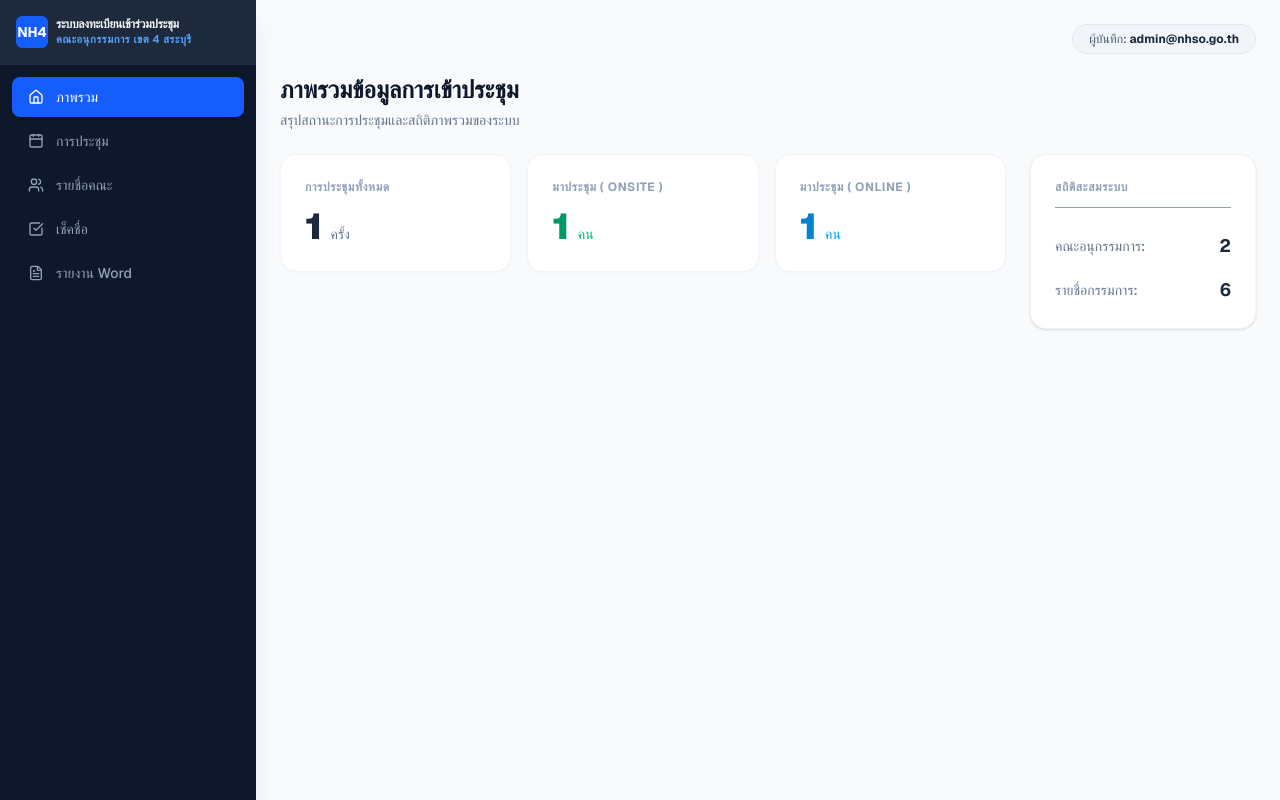
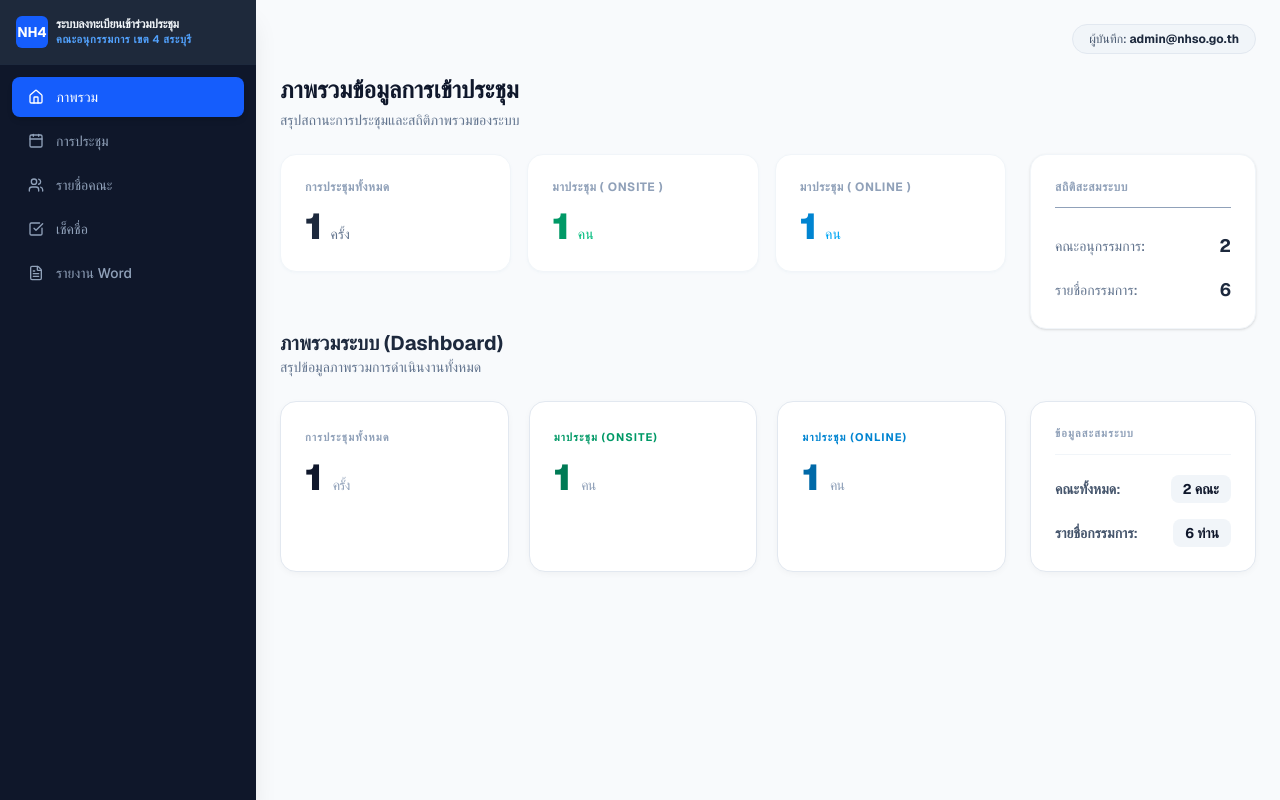
Before and after one commit to kligklai4289/nha-meeting-sandbox, a Next.js app: page / in a window 1280 px wide. Built offline with nearby package versions, Linux system fonts and the light colour scheme.

Commit message:
Update dashboard and report UI

```diff
--- a/app/page.tsx
+++ b/app/page.tsx
@@ -459,72 +459,49 @@ export default function App() {
   </div>
 )}
         {/* ---------------- VIEW: MANAGE MEETINGS ---------------- */}
-        {currentTab === 'manage_meetings' && (
-          <div className="grid grid-cols-1 lg:grid-cols-3 gap-6">
-            <div className="bg-white p-5 rounded-2xl border border-slate-200 shadow-sm h-fit space-y-4">
-              <div className="font-bold text-sm text-slate-500 border-b pb-2 flex items-center gap-1.5">
-                <Plus size={16} className="text-blue-600" /> {editingMeetingId ? 'แก้ไขข้อมูลการประชุม' : 'นัดหมายเพิ่มรอบใหม่'}
-              </div>
-              <form onSubmit={handleCreateOrUpdateMeeting} className="space-y-4">
-                <div>
-                  <label className="block text-xs font-bold text-slate-500 mb-1">ชื่อรายการประชุมคณะกรรมการ</label>
-                  <input type="text" required placeholder="เช่น ประชุมคณะอนุกรรมการฯ" value={formMeetingName} onChange={(e) => setFormMeetingName(e.target.value)} className="w-full border border-slate-200 text-sm rounded-xl p-2.5 focus:outline-none focus:border-blue-500" />
-                </div>
-                <div>
-                  <label className="block text-xs font-bold text-slate-500 mb-1">เลือกสังกัดชุดคณะอนุกรรมการ</label>
-                  <select value={formCommId} onChange={(e) => setFormCommId(e.target.value)} className="w-full bg-slate-50 border border-slate-200 text-sm rounded-xl p-2.5">
-                    {committees.map(c => <option key={c.id} value={c.id}>{c.name}</option>)}
-                  </select>
-                </div>
-                <div>
-                  <label className="block text-xs font-bold text-slate-500 mb-1">ครั้งที่จัด</label>
-                  <input type="text" required placeholder="เช่น 1/2569" value={formRound} onChange={(e) => setFormRound(e.target.value)} className="w-full border border-slate-200 text-sm rounded-xl p-2.5 focus:outline-none focus:border-blue-500" />
-                </div>
-                <div>
-                  <label className="block text-xs font-bold text-slate-500 mb-1">วันที่ประชุม</label>
-                  <input type="date" required value={formDate} onChange={(e) => setFormDate(e.target.value)} className="w-full border border-slate-200 text-sm rounded-xl p-2.5" />
-                </div>
-                <div>
-                  <label className="block text-xs font-bold text-slate-500 mb-1">สถานที่จัดประชุม</label>
-                  <input type="text" placeholder="ระบุห้องประชุม สปสช." value={formPlace} onChange={(e) => setFormPlace(e.target.value)} className="w-full border border-slate-200 text-sm rounded-xl p-2.5" />
-                </div>
-                <button type="submit" className="w-full bg-blue-600 hover:bg-blue-700 text-white font-bold text-sm py-2.5 rounded-xl transition-all">
-                  {editingMeetingId ? 'บันทึกการแก้ไข' : 'สร้างกำหนดการประชุม'}
-                </button>
-              </form>
-            </div>
+       {currentTab === 'dashboard' && (
+  <div className="space-y-6 animate-in fade-in duration-500">
+    <div>
+      <h2 className="text-xl font-bold text-slate-800">ภาพรวมระบบ (Dashboard)</h2>
+      <p className="text-sm text-slate-500">สรุปข้อมูลภาพรวมการดำเนินงานทั้งหมด</p>
+    </div>
 
-            <div className="lg:col-span-2 bg-white rounded-2xl border border-slate-200 shadow-sm p-5 overflow-hidden">
-              <div className="font-bold text-sm text-slate-800 pb-3 border-b">รายการนัดหมายการประชุมในระบบ</div>
-              <div className="overflow-x-auto">
-                <table className="w-full text-left text-sm mt-2">
-                  <thead className="bg-slate-50 text-slate-400 font-bold">
-                    <tr>
-                      <th className="p-3">ชื่อการประชุม / ครั้งที่</th>
-                      <th className="p-3">วันที่จัด</th>
-                      <th className="p-3 text-center w-32">จัดการ</th>
-                    </tr>
-                  </thead>
-                  <tbody className="divide-y font-medium text-slate-700">
-                    {meetings.map((m) => (
-                      <tr key={m.id} className="hover:bg-slate-50/50">
-                        <td className="p-3">
-                          <div className="font-bold text-slate-900 text-sm">{m.name}</div>
-                          <div className="text-xs text-blue-500 font-bold mt-1">ครั้งที่: {m.round}</div>
-                        </td>
-                        <td className="p-3 text-slate-500">{m.date}</td>
-                        <td className="p-3 text-center flex justify-center gap-2 pt-4">
-                          <button onClick={() => handleEditClick(m)} className="p-2 border rounded-lg text-amber-600 hover:bg-amber-50"><Edit size={14} /></button>
-                          <button onClick={() => handleDeleteMeeting(m.id)} className="p-2 border rounded-lg text-rose-600 hover:bg-rose-50"><Trash2 size={14} /></button>
-                        </td>
-                      </tr>
-                    ))}
-                  </tbody>
-                </table>
-              </div>
-            </div>
+    <div className="grid grid-cols-1 lg:grid-cols-4 gap-6">
+      {/* ฝั่งซ้าย: 3 การ์ดสถิติ (3 Columns) */}
+      <div className="lg:col-span-3 grid grid-cols-1 md:grid-cols-3 gap-5">
+        <div className="bg-white p-6 rounded-2xl border border-slate-200 shadow-[0_2px_10px_-3px_rgba(0,0,0,0.07)]">
+          <span className="text-[11px] font-bold text-slate-400 uppercase tracking-widest">การประชุมทั้งหมด</span>
+          <div className="mt-3 text-4xl font-black text-slate-900 tracking-tight">{dynamicStats.total} <span className="text-sm font-medium text-slate-400 ml-1">ครั้ง</span></div>
+        </div>
+
+        <div className="bg-white p-6 rounded-2xl border border-slate-200 shadow-[0_2px_10px_-3px_rgba(0,0,0,0.07)]">
+          <span className="text-[11px] font-bold text-emerald-600 uppercase tracking-widest">มาประชุม (Onsite)</span>
+          <div className="mt-3 text-4xl font-black text-emerald-700 tracking-tight">{dynamicStats.onsite} <span className="text-sm font-medium text-slate-400 ml-1">คน</span></div>
+        </div>
+
+        <div className="bg-white p-6 rounded-2xl border border-slate-200 shadow-[0_2px_10px_-3px_rgba(0,0,0,0.07)]">
+          <span className="text-[11px] font-bold text-sky-600 uppercase tracking-widest">มาประชุม (Online)</span>
+          <div className="mt-3 text-4xl font-black text-sky-700 tracking-tight">{dynamicStats.online} <span className="text-sm font-medium text-slate-400 ml-1">คน</span></div>
+        </div>
+      </div>
+
+      {/* ฝั่งขวา: กล่องข้อมูลสะสมระบบ */}
+      <div className="bg-white p-6 rounded-2xl border border-slate-200 shadow-[0_2px_10px_-3px_rgba(0,0,0,0.07)] flex flex-col">
+        <div className="text-[11px] font-bold text-slate-400 uppercase tracking-widest border-b border-slate-100 pb-3">ข้อมูลสะสมระบบ</div>
+        <div className="space-y-4 mt-5 flex-1">
+          <div className="flex justify-between items-center">
+            <span className="text-sm font-semibold text-slate-600">คณะทั้งหมด:</span>
+            <span className="text-sm font-bold text-slate-900 bg-slate-100 px-3 py-1 rounded-lg">{dynamicStats.totalAllCommittees} คณะ</span>
           </div>
-        )}
+          <div className="flex justify-between items-center">
+            <span className="text-sm font-semibold text-slate-600">รายชื่อกรรมการ:</span>
+            <span className="text-sm font-bold text-slate-900 bg-slate-100 px-3 py-1 rounded-lg">{dynamicStats.totalAllMembers} ท่าน</span>
+          </div>
+        </div>
+      </div>
+    </div>
+  </div>
+)}
 
         {/* ---------------- VIEW: รายชื่อคณะ ---------------- */}
         {currentTab === 'manage_committees' && (
```
